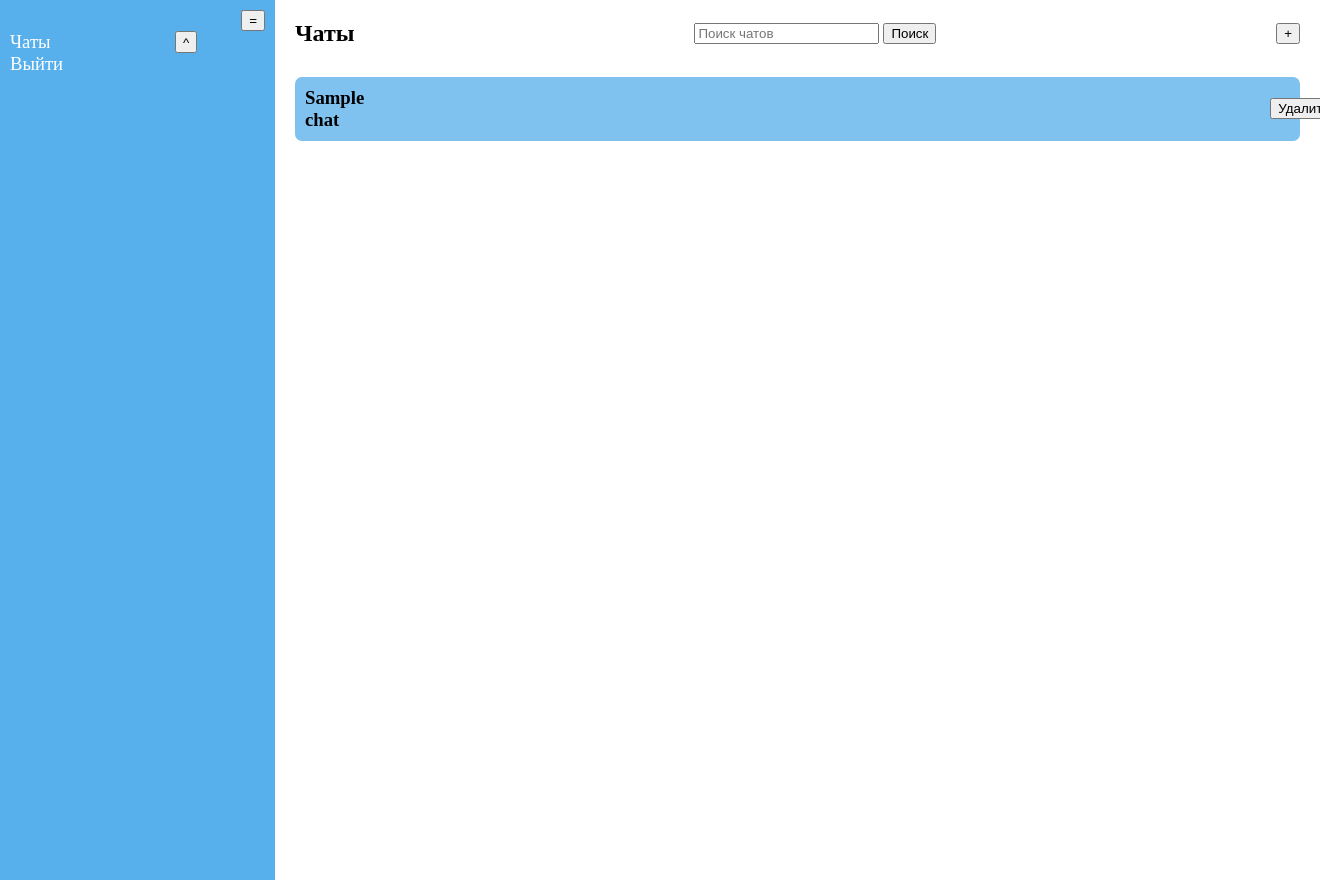
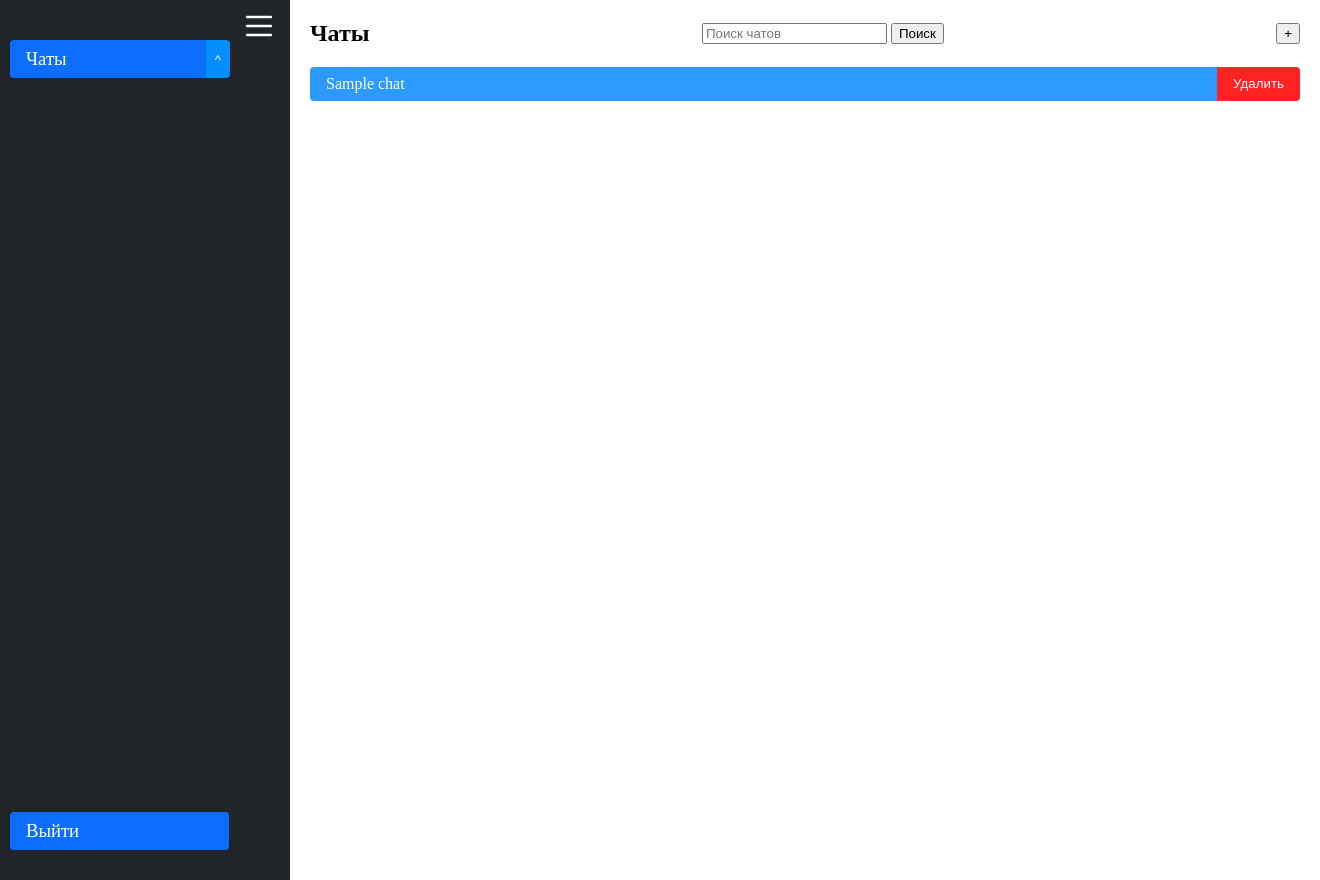
Before and after one commit to FoXeR928/ConturAi, a Flask app: template templates/chats/user_chats.html in a window 1320 px wide; the page is wider, and only the part inside the window is pictured. Run offline with Flask 3, Linux system fonts and the light colour scheme; the template is opened without the code that fills it: values that come from a table or form of the project are taken from there, most other values are stand-ins (such as "Sample title", 1, 10 or a date in 2020).

Commit message:
Стилизация страниц

```diff
--- a/ai_chat/init_rag_db.py
+++ b/ai_chat/init_rag_db.py
@@ -14,7 +14,7 @@ from db.db_query_config import get_config_ai
 
 
 def optimizate_base():
-    collection = get_config_ai("rag_collection")
+    collection = get_config_ai("collection")
     try:
         client.create_payload_index(
             collection_name=collection,
@@ -69,7 +69,7 @@ try:
     rag_port_http = get_config_ai("rag_port_http")
     rag_port_grpc = get_config_ai("rag_port_grpc")
     rag_grpc = get_config_ai("rag_grpc")
-    rag_collection = get_config_ai("rag_collection")
+    rag_collection = get_config_ai("collection")
     client = QdrantClient(
         host=rag_host, port=rag_port_http, grpc_port=rag_port_grpc, prefer_grpc=rag_grpc
     )
--- a/ai_chat/query_rag_db.py
+++ b/ai_chat/query_rag_db.py
@@ -7,7 +7,7 @@ from db.db_query_config import get_config_ai
 
 
 def add_docs(chunks, doc_name, norm_text, batch_size=256):
-    rag_collection = get_config_ai("rag_collection")
+    rag_collection = get_config_ai("collection")
     points = list()
     try:
         for i in range(0, len(chunks), batch_size):
@@ -45,7 +45,7 @@ def add_docs(chunks, doc_name, norm_text, batch_size=256):
 
 def search_docs(query, limit=5):
     try:
-        rag_collection = get_config_ai("rag_collection")
+        rag_collection = get_config_ai("collection")
         query_embedding = model.encode(query).tolist()
         result_search = client.search(
             collection_name=rag_collection, query_vector=query_embedding, limit=limit
--- a/app.py
+++ b/app.py
@@ -39,9 +39,9 @@ def init_pages():
                 auth_moduls,
                 chats_moduls,
                 admin_users_moduls,
-                admin_ai_moduls,
                 admin_configs_moduls,
                 admin_moduls,
+                admin_ai_docs_moduls
             )
 
             app.register_blueprint(auth_moduls.auth_app)
@@ -50,7 +50,7 @@ def init_pages():
             app.register_blueprint(admin_users_moduls.admin_users_app)
             app.register_blueprint(admin_chats_moduls.admin_chats_app)
             app.register_blueprint(admin_configs_moduls.admin_config_app)
-            app.register_blueprint(admin_ai_moduls.admin_ai_app)
+            app.register_blueprint(admin_ai_docs_moduls.admin_ai_docs_app)
     except Exception as err:
         logger.critical(f"Не удалось инициализировать страницы Ошибка:{err}")
         exit()
--- a/db/db_query_config.py
+++ b/db/db_query_config.py
@@ -25,7 +25,6 @@ def get_configs_ai():
 def create_config_ai_start(configs):
     session = db.session
     try:
-        print(configs)
         for config in configs:
             check_conf = session.scalars(
                 select(Configs_ai).where(Configs_ai.name == config[0])
@@ -40,7 +39,7 @@ def create_config_ai_start(configs):
                     .values(value=config[2])
                 )
             session.commit()
-        logger.success(f"Добавлены в базу конфиги для AI Ошибка {err}")
+        logger.success(f"Добавлены в базу конфиги для AI")
         flash(message="Конфигии AI добавлены в базу", category="success")
     except Exception as err:
         flash(message="Не удалось добавлены в базу конфиги для AI", category="error")
--- a/messanger/auth_moduls.py
+++ b/messanger/auth_moduls.py
@@ -45,4 +45,4 @@ def login_api():
 @login_required
 def logout_api():
     logout_user()
-    return redirect(url_for("auth.auth_api"))
+    return redirect(url_for("index"))
--- a/messanger/moduls.py
+++ b/messanger/moduls.py
@@ -151,11 +151,11 @@ class Create_chat(FlaskForm):
 
 class Delet_chat(FlaskForm):
     chat_id = HiddenField("ID чата", validators=[DataRequired(), Length(min=1)])
-    send_del = SubmitField("Удалить")
+    send_del = SubmitField("Удалить",render_kw={"class": "button_del"})
 
 
 class Delet_chats_irrevocably(FlaskForm):
-    send_del_chats = SubmitField("Удалить все чаты отмеченные на удаление безвозвратно")
+    send_del_chats = SubmitField("Удалить все чаты отмеченные на удаление безвозвратно",render_kw=({"class": "button_del -all"}))
 
 
 class Create_user(FlaskForm):
--- a/static/js/open_nav.js
+++ b/static/js/open_nav.js
@@ -6,7 +6,7 @@ $('#button_nav').click(function(){
             left:'0'
         },400)
         $('main').animate({
-            'margin-left':'295px'
+            'margin-left':'310px'
         },400)
 
     }
@@ -15,7 +15,7 @@ $('#button_nav').click(function(){
             left:left_shift,
         },400)
         $('main').animate({
-            'margin-left':'60px'
+            'margin-left':'75px'
         },400)
     }
 })
--- a/static/style/style.css
+++ b/static/style/style.css
@@ -1,30 +1,52 @@
 body{
     margin: 0;
     width: 100%;
+    background: #fff;
 }
 .header{
-    background: rgb(87 175 235);
+    background: #212529!important;
     padding: 10px;
     font-size: 14pt;
     text-align: left;
     height: 100%;
-    width: 255px;
+    width: 270px;
     position: fixed;
     overflow-x: hidden;
+}
+.flex_nav{
+    margin-top: 30px;
+    display: flex;
+    flex-direction: column;
+    justify-content: space-between;
+    height: 92vh;
 }
 .nav_link{
     display: block;
     text-decoration: none;
-    color: white;
+    color: #fff;
+    background-color: #0d6efd;
     width: 75%;
+    padding: .5rem 1rem;
+    border-radius: .25rem 0 0 .25rem;
+}
+.button_nav_open{
+    background-color: #048eff;
+    border: none;
+    color: #fff;
+    border-radius: 0 .25rem .25rem 0;
+    width: 11%;
 }
 .nav_block{
     display: flex;
     width: 220px;
     padding-right: 35px;
 }
+.nav_all_block{
+    margin-bottom: 10px;
+}
 .nav_open{
     display: none;
+    margin-left: 15px;
 }
 .nav_under_block{
     display: flex;
@@ -33,13 +55,23 @@ body{
 .nav_under{
     text-decoration: none;
     color: white;
-    padding: 0px 35px 0px 15px;
+    margin-top: 10px;
+    background: #454d55;
+    border-radius: .25rem;
+    padding: .5rem 1rem;
+    width: 173px;
 }
 .button_nav{
     float: right;
+    border: none;
+    background: none;
+}
+.-exit{
+    border-radius: .25rem;
+    width: 187px;
 }
 main{
-    margin-left: 295px;
+    margin-left: 310px;
     width: auto;
     padding-right: 20px;
 }
--- a/static/style/style_chats.css
+++ b/static/style/style_chats.css
@@ -1,13 +1,25 @@
 .chat{
     display: flex;
-    align-items: center;
-    width: 98%;
-    background: rgb(127 194 239);
-    border-radius: 7px;
+    margin-bottom: 10px;
+}
+.chat_name{
     text-decoration: none;
-    color: black;
-    padding: 10px;
-    margin: 10px 0;
+    background: #2b9bff;
+    padding: .5rem 1rem;
+    border-radius: .25rem 0 0 .25rem;
+    color: #fff;
+    width: 90%;
+}
+.button_del{
+    border: none;
+    background: #ff2222;
+    padding: .6rem 1rem;
+    color: #fff;
+    border-radius: 0 .25rem .25rem 0;
+
+}
+.-all{
+    border-radius: .25rem;
 }
 h3{
     margin: 0 92% 0 0;
--- a/templates/admin/docs.html
+++ b/templates/admin/docs.html
@@ -16,7 +16,7 @@
     <input required id="file" type="file" accept="application/pdf,application/vnd.openxmlformats-officedocument.wordprocessingml.document,application/vnd.openxmlformats-officedocument.spreadsheetml.sheet">
     <button>Прочитать</button>
 </form>
-<form action="{{url_for('admin.admin_docs_api')}}" method="post">
+<form action="{{url_for('admin_ai_docs.ai_add_docs_api')}}" method="post">
     {{form_file.csrf_token}}
     {{form_file.file_name_text}}
     {{form_file.file_text.label}}{{form_file.file_text}}
--- a/templates/chats/chat.html
+++ b/templates/chats/chat.html
@@ -22,8 +22,10 @@
     </ul>
     <form id="form_message" role="form">
         <input id="chat_id" type="hidden" value="{{chat_id}}">
-        <textarea name="message" id="message"></textarea>
-        <button class="send_message" id="send_message">Отправить</button>
+        <div class="text_box">
+            <textarea class="text_chat" name="message" id="message"></textarea>
+            <button class="send_message" id="send_message">Отправить</button>
+        </div>
     </form>
 </div>
 {% endblock %}
--- a/templates/chats/user_chats.html
+++ b/templates/chats/user_chats.html
@@ -34,14 +34,15 @@
     </section>
     <div>
     {% for chat_id, chat_name in chats.items() %}
-        <a class="chat" href="{{url_for('chats.get_chat_api', chat=chat_id)}}">
-            <h3>{{chat_name}}</h3>
-                <form action="{{url_for('chats.delet_chat_api')}}" method="post">
-                    {{form_del.csrf_token}}
-                    {{form_del.chat_id(value=chat_id)}}
-                    {{form_del.send_del}}
-                </form>
-        </a>
+        <div class="chat">
+           <a class="chat_name" href="{{url_for('chats.get_chat_api', chat=chat_id)}}">{{chat_name}}</a>
+            <form action="{{url_for('chats.delet_chat_api')}}" method="post">
+                {{form_del.csrf_token}}
+                {{form_del.chat_id(value=chat_id)}}
+                {{form_del.send_del}}
+            </form>
+        </div>
+
     {% endfor %}
     </div>
 {% endblock %}
--- a/templates/sample_admin.html
+++ b/templates/sample_admin.html
@@ -1,6 +1,7 @@
 {% extends "sample_user.html" %}
 
 {% block admin %}
+<div class="nav_all_block">
     <div class="nav_block">
         <a class="nav_link" href="{{url_for('admin_chats.admin_chats_api')}}">Администрирование</a>
         <button class="button_nav_open">^</button>
@@ -9,8 +10,10 @@
         <div class="nav_under_block">
             <a class="nav_under" href="{{url_for('admin_chats.admin_chats_api')}}">Чаты</a>
             <a class="nav_under" href="{{url_for('admin_users.admin_users_api')}}">Пользователи</a>
-        <a class="nav_under" href="{{url_for('admin_chats.admin_chats_api')}}">Документы</a>
+            <a class="nav_under" href="{{url_for('admin_ai_docs.ai_docs_api')}}">Документы</a>
+            <a class="nav_under" href="{{url_for('admin_config.admin_config_api')}}">Конфигурация AI</a>
             <a class="nav_under" href="{{url_for('admin_config.admin_config_api')}}">Конфигурации</a>
         </div>
     </div>
+</div>
 {% endblock %}
--- a/templates/sample_user.html
+++ b/templates/sample_user.html
@@ -11,8 +11,10 @@
 <body>
     <header>
         <nav class="header" id="header">
-            <button class="button_nav" id="button_nav">=</button>
-            <div>
+            <button class="button_nav" id="button_nav"><img src="/static/image/menu.svg" alt="Кнопка открытия меню"></button>
+            <div class="flex_nav">
+                <div class="only_nav">
+                    <div class="nav_all_block">
                         <div class="nav_block">
                             <a class="nav_link" href="{{url_for('chats.chats_get_api')}}">Чаты</a>
                             <button id="open_nav_block" class="button_nav_open">^</button>
@@ -25,10 +27,10 @@
                             </div>
                         </div>
                     </div>
-            <div>
                     {% block admin %}{% endblock %}
                 </div>
-            <a class="nav_link" href="{{'auth.logout_api'}}">Выйти</a>
+                <a class="nav_link -exit" href="{{url_for('auth.logout_api')}}">Выйти</a>
+            </div>
         </nav>
         {% for cat,msg in get_flashed_messages(True) %}
             <div class="flash {{cat}}">{{msg}}</div>
```
Also changed, not shown: messanger/admin_ai_docs_moduls.py (renamed from messanger/admin_ai_moduls.py, +6 -12 lines), static/style/style_chat.css (+19 -1 lines), static/image/menu.svg (added). Lines whose indentation alone changed are shown as unchanged.
